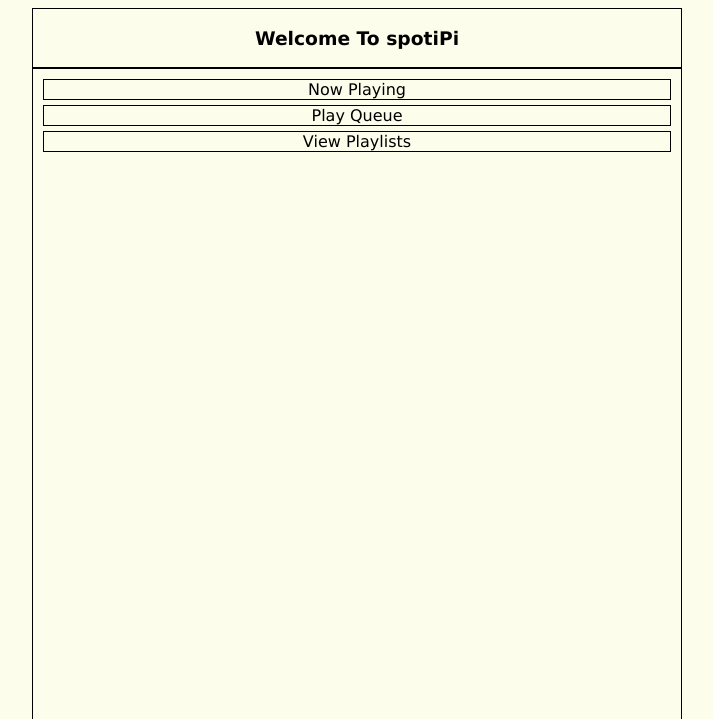
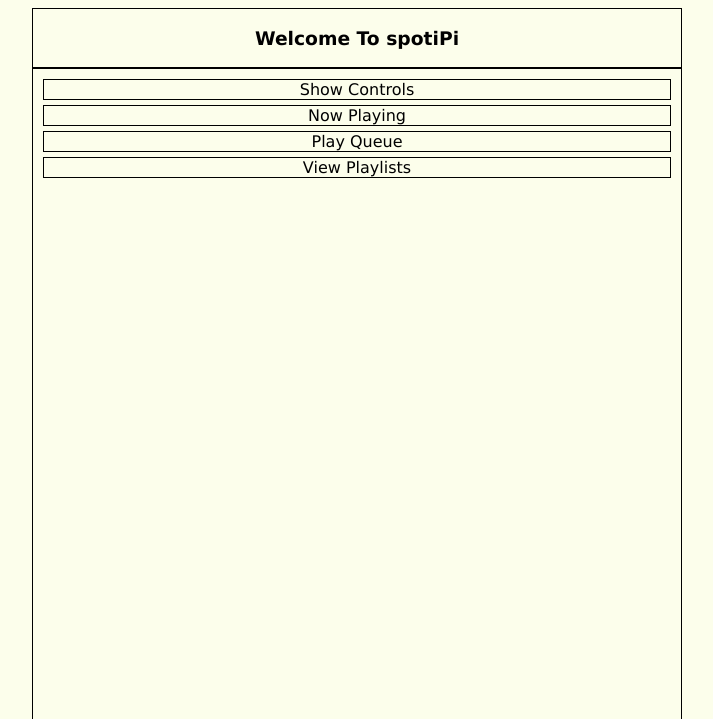
Before and after one commit to farmerpat/spotipi, a Flask app: page / in a window 1280 px wide. Shown: the top 719 px of the page, without its empty margins (283-996 px from the left). Run offline with Flask 2, Linux system fonts and the light colour scheme; parts of the project's set-up code (start-up, migrations or seed data) failed here and were passed over; some libraries are stand-ins or nearby versions.

Commit message:
add play, pause, skip

```diff
--- a/main.py
+++ b/main.py
@@ -85,5 +85,24 @@
     sp.enqueue(track)
     return jsonify(status="derp")
 
+@app.route("/play")
+def play():
+    if (sp.status == "stopped"):
+        sp.playNextTrack("thing")
+    else:
+        sp.play();
+
+    return jsonify(status="derp")
+
+@app.route("/pause")
+def pause():
+    sp.pause()
+    return jsonify(status="derp")
+
+@app.route("/skip")
+def skip():
+    sp.playNextTrack("thing")
+    return jsonify(status="derp")
+
 if __name__=="__main__":
     app.run()
--- a/static/custom.js
+++ b/static/custom.js
@@ -1,5 +1,49 @@
 $(document).ready(function () {
   console.log("reddie");
+
+  $("#show_controls").click(function () {
+    if ($(this).text() == "Show Controls") {
+      $(this).text("Hide Controls");
+      $(".control_panel").show();
+
+    } else if ($(this).text() == "Hide Controls") {
+      $(this).text("Show Controls");
+      $(".control_panel").hide();
+
+    } else {
+      console.log("the universe explodes");
+    }
+  });
+
+  $("#play_button").click(function () {
+    $.ajax({
+      method: "GET",
+      url: "/play",
+      success: function (data) {
+        console.log(data);
+      }
+    });
+  });
+
+  $("#pause_button").click(function () {
+    $.ajax({
+      method: "GET",
+      url: "/pause",
+      success: function (data) {
+        console.log(data);
+      }
+    });
+  });
+
+  $("#skip_button").click(function () {
+    $.ajax({
+      method: "GET",
+      url: "/skip",
+      success: function (data) {
+        console.log(data);
+      }
+    });
+  });
 
   $("#now_playing").click(function () {
     console.log("clikked now playing");
--- a/static/style.css
+++ b/static/style.css
@@ -17,7 +17,6 @@
     border-right: solid black 1px;
     border-bottom: solid black 1px;
     text-align: center;
-
 }
 
 #content {
@@ -44,7 +43,10 @@
     display: block;
     border: solid black 1px;
     text-align: center;
+}
 
+a.control_panel {
+    background: #E6E0F0;
 }
 
 #playlists  .ui-accordion-content {
--- a/templates/index.html
+++ b/templates/index.html
@@ -11,6 +11,10 @@
     </div>
     <div id=content>
       <div id=button-container>
+        <a class=button id=show_controls href=#>Show Controls</a>
+        <a id=play_button class="button control_panel" href=# style="display: none;">Play</a>
+        <a id=pause_button class="button control_panel" href=# style="display: none;">Pause</a>
+        <a id=skip_button class="button control_panel" href=# style="display: none;">Skip</a>
         <a class=button id=now_playing href=#>Now Playing</a>
         <a class=button id=play_queue href=#>Play Queue</a>
         <a class=button id=view_playlists href=#>View Playlists</a>
```
